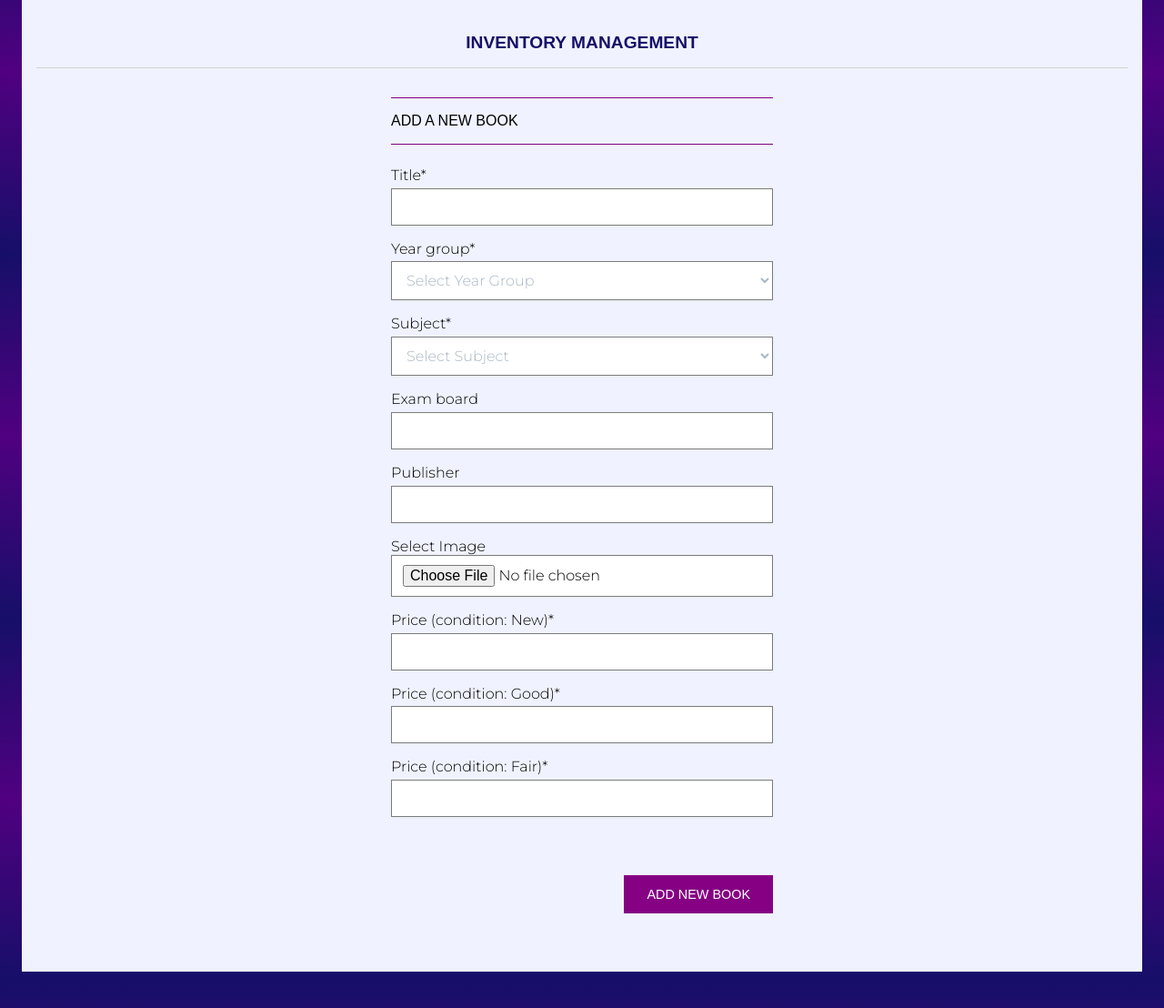
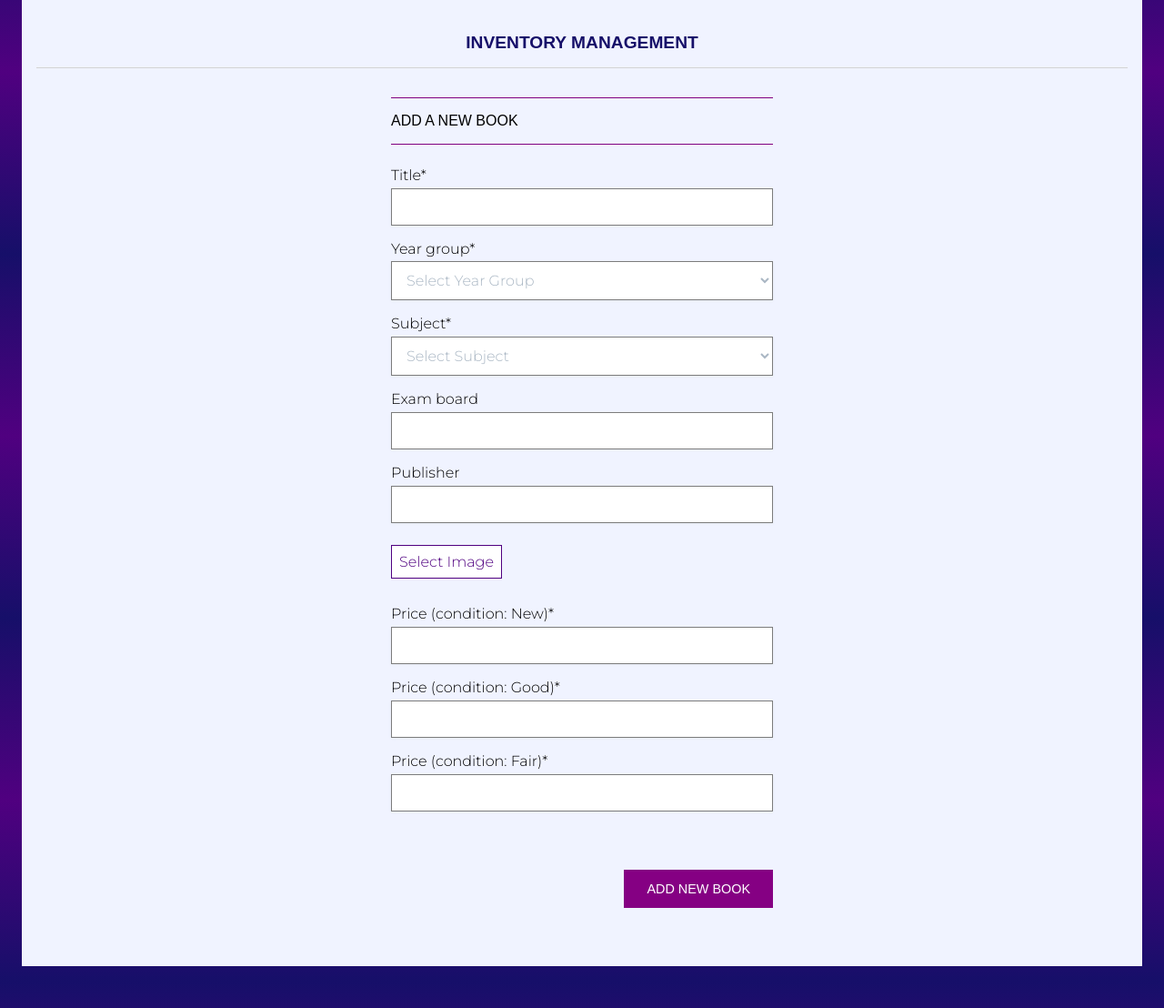
Before and after one commit to szilvia-csernus/book-cycle, a Django app: page /inventory/add_book/ in a window 1280 px wide. Shown: the part 121-1229 px from the top of the page at 91% size. Run offline with Django 3.2, Linux system fonts and the light colour scheme; the visitor is signed in with stand-in values (Sample User, id 1); data comes from the database, SQL or seed files in the repository; parts of the project's set-up code (start-up, migrations or seed data) failed here and were passed over; some libraries are stand-ins or nearby versions; some web fonts are replaced.

Commit message:
custom style image upload button and set behaviour

```diff
--- a/inventory/templates/inventory/add_book.html
+++ b/inventory/templates/inventory/add_book.html
@@ -46,3 +46,8 @@
 {% block footer %}
 {% include 'includes/footer.html' %}
 {% endblock %}
+
+{% block postload %}
+{{ block.super }}
+<script src="{% static 'js/book_management.js' %}"  type="module"></script>
+{% endblock %}
--- a/inventory/templates/inventory/custom_widget_templates/custom_clearable_file_input.html
+++ b/inventory/templates/inventory/custom_widget_templates/custom_clearable_file_input.html
@@ -7,18 +7,18 @@
     </a>
     {% if not widget.required %}
         <div class="custom-image-checkbox-frame">
-            <input class="custom-image-checkbox" type="checkbox" name="{{ widget.checkbox_name }}"
+            <input class="custom-image-checkbox" id="custom-image-new-image" type="checkbox" name="{{ widget.checkbox_name }}"
                 id="{{ widget.checkbox_id }}">
             <label class="custom-image-checkbox-label" for="{{ widget.checkbox_id }}">
                 {{ widget.clear_checkbox_label }}</label>
         </div>
-    {% endif %}<br>
+    {% endif %}
     {{ widget.input_text }}
 {% endif %}
 <span class="custom-image-input">
     Select Image <input id="new-image" type="{{ widget.type }}" name="{{ widget.name }}"
-    {% include "django/forms/widgets/attrs.html" %}>
+    {% include 'django/forms/widgets/attrs.html' %}>
 </span>
 <strong>
-    <p class="text-danger" id="filename"></p>
+    <p class="filename" id="filename"></p>
 </strong>
--- a/inventory/templates/inventory/edit_book.html
+++ b/inventory/templates/inventory/edit_book.html
@@ -66,3 +66,8 @@
 {% block footer %}
 {% include 'includes/footer.html' %}
 {% endblock %}
+
+{% block postload %}
+    {{ block.super }}
+    <script src="{% static 'js/book_management.js' %}"  type="module"></script>
+{% endblock %}
--- a/static/css/inventory.css
+++ b/static/css/inventory.css
@@ -664,15 +664,44 @@
 }
 
 .custom-image-input {
+    display: inline-block;
     font-family: 'Montserrat';
+    border:1px solid #500080;
+    border-radius: 0;
+    background-color: white;
+    color:#500080;
+    padding: .5rem;
+    overflow: hidden;
+    cursor: pointer;
+    margin: .5rem 0 .8rem;
+    /* height: 4rem; */
+    position: relative;
 }
 
 .custom-image-input input[type="file"] {
+    position: absolute;
+    top: 0;
+    right: 0;
+    min-width: 100%;
+    min-height: 100%;
+    opacity: 0;
+    padding-top: 2rem;
     cursor: pointer;
 }
 
+.filename {
+    color:#500080;
+    margin-bottom: .8rem;
+}
+
 .custom-image-checkbox-frame {
+    margin-top: .2rem;
     color:#500080;
+}
+
+input[type="checkbox"].custom-image-checkbox {
+    border-radius: 0;
+    border:#500080 !important;
 }
 
 .uploaded-image {
--- /dev/null
+++ b/static/js/book_management.js
@@ -0,0 +1,6 @@
+const image = document.getElementById('new-image');
+const filename = document.getElementById('filename');
+image?.addEventListener('change', () => {
+    const file = image.files[0]?.name;
+    filename.textContent = 'Image will be set to: ' + file;
+})
```
Also changed, not shown: 4 other files.
